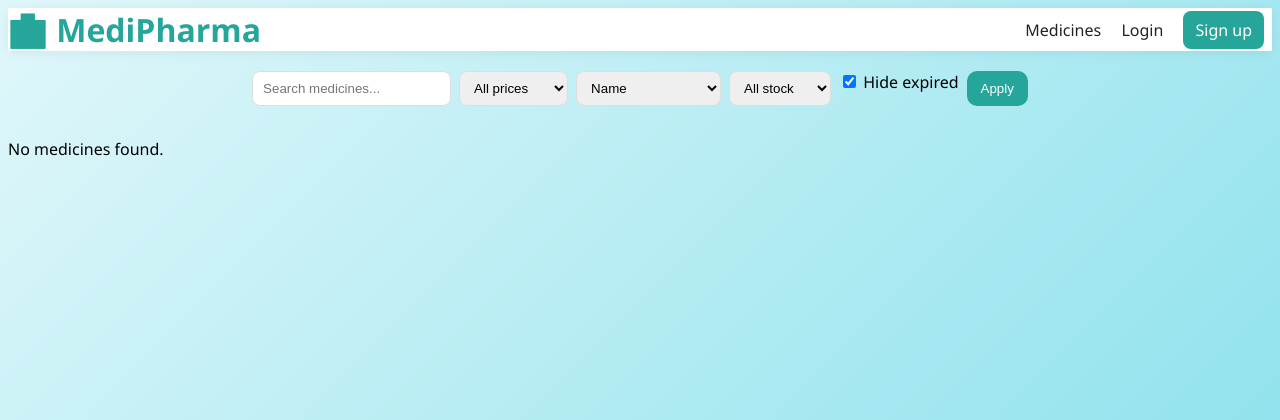
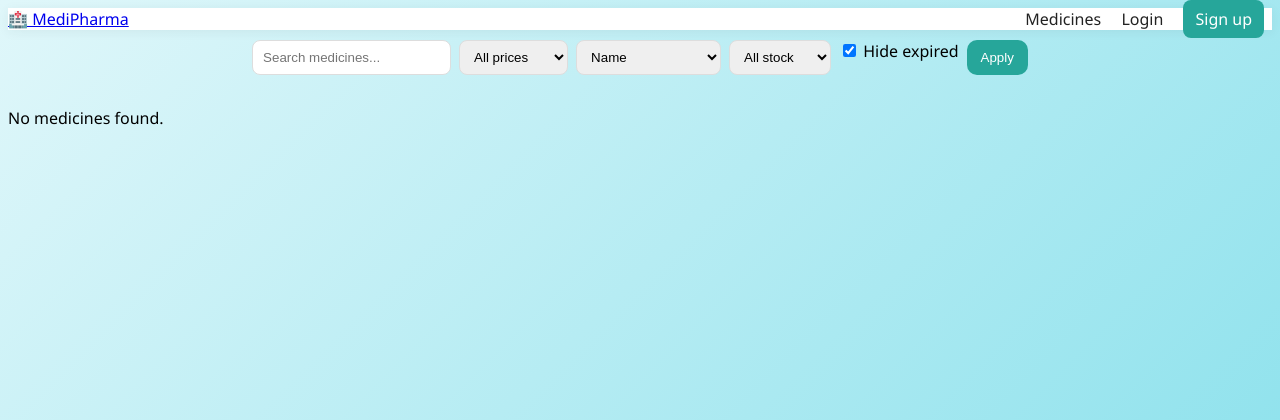
Before and after one commit to Nowshin-Ara-Nini/MediPharma, a Flask app: page /medicines in a window 1280 px wide. Shown: the top 420 px of the page. Run offline with Flask 3, Linux system fonts and the light colour scheme; data that the repository does not hold is empty.

Commit message:
modifies logo

```diff
--- a/static/css/main.css
+++ b/static/css/main.css
@@ -2,7 +2,7 @@
 html,body{height:100%}
 body{font-family:Segoe UI,Arial,sans-serif;background: linear-gradient(135deg, #e0f7fa, #80deea)};
 .wrap{max-width:1100px;margin:0 auto;padding:24px}
-.site-header{background:#fff;box-shadow:0 2px 12px rgba(0,0,0,.06);position:sticky;top:0;z-index:10}
+.site-header{background:#fff;box-shadow:0 2px 12px rgba(55, 47, 47, 0.06);position:sticky;top:0;z-index:10}
 .site-header .wrap{display:flex;gap:16px;align-items:center;justify-content:space-between}
 /* .logo{font-weight:800;color:var(--brand);text-decoration:none} */
 nav a{margin:0 8px;text-decoration:none;color:var(--ink)}
@@ -15,7 +15,7 @@ nav .btn{background:var(--brand);color:#fff;padding:8px 12px;border-radius:8px}
 .btn{background:var(--brand);color:#fff;border:0;border-radius:10px;padding:10px 14px;cursor:pointer}
 .btn.ghost{background:transparent;color:var(--brand);border:1px solid var(--brand)}
 .btn.small{font-size:.9rem;padding:6px 10px}
-.filters{display:flex;gap:8px;flex-wrap:wrap;margin-bottom:16px;justify-content:center;padding-top:20px;}
+.filters{display:flex;gap:8px;flex-wrap:wrap;margin-bottom:16px;justify-content:center;padding-top:10px;}
 .filters input[type=text], .filters select{padding:8px 10px;border:1px solid #ddd;border-radius:8px}
 .grid{display:grid;grid-template-columns:repeat(auto-fill,minmax(260px,1fr));gap:16px}
 .card{background:#fff;border:1px solid #eee;border-radius:14px;padding:14px;display:flex;flex-direction:column;gap:10px}
@@ -35,11 +35,3 @@ nav .btn{background:var(--brand);color:#fff;padding:8px 12px;border-radius:8px}
 .checkout textarea{flex:1;min-width:240px;height:80px;padding:10px;border:1px solid #ddd;border-radius:8px}
 .checkout select{padding:10px;border:1px solid #ddd;border-radius:8px}
 .totals{margin-top:10px}
-.logo{
-            font-size: 2rem;
-            font-weight: bold;
-            background: linear-gradient(45deg, #26a69a, #26a69a);
-            -webkit-background-clip: text;
-            -webkit-text-fill-color: transparent;
-            background-clip: text;
-     }
```
Also changed, not shown: static/logo.svg (added).
